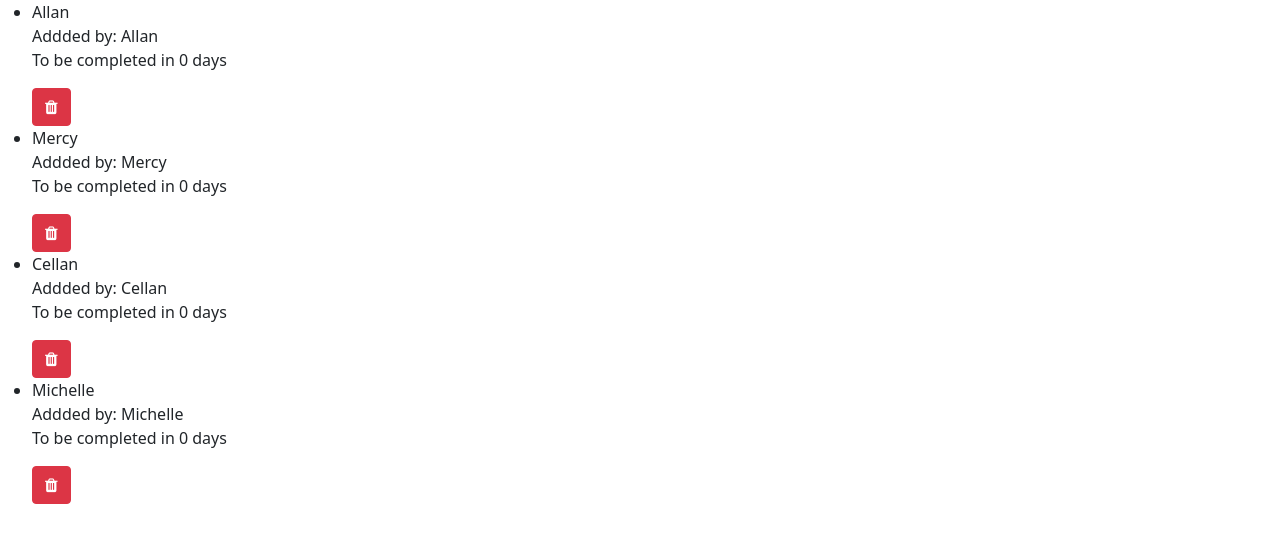
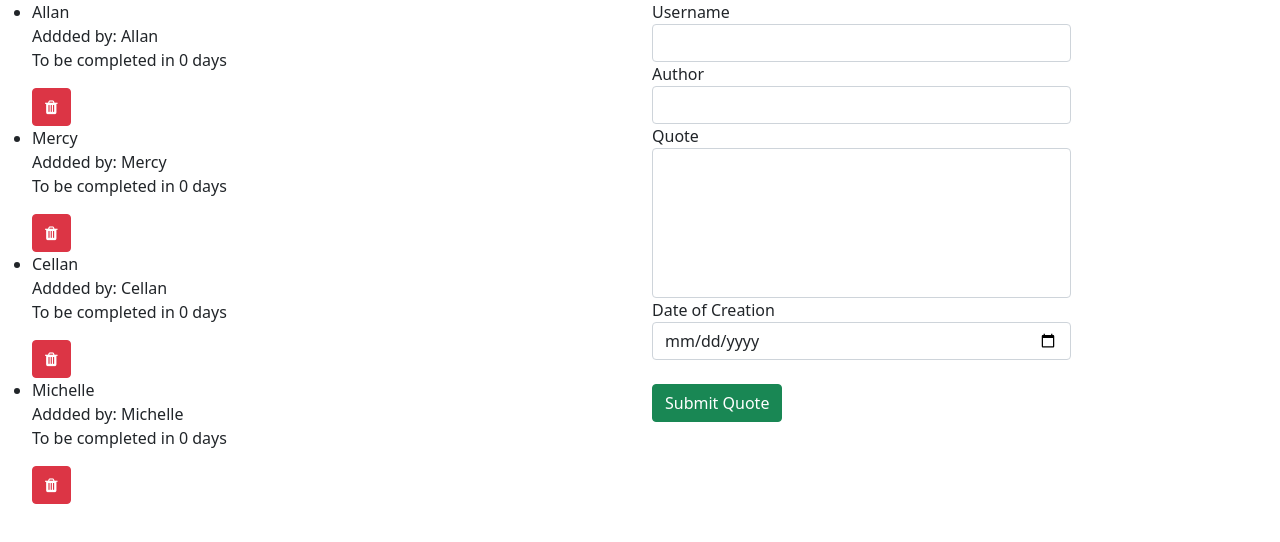
Before and after one commit to allanlimo02/Quote-App, an Angular app: page / in a window 1280 px wide. Shown: the top 542 px of the page. Built offline with nearby package versions, Linux system fonts and the light colour scheme.

Commit message:
Created main form

```diff
--- a/src/app/app.component.html
+++ b/src/app/app.component.html
@@ -1,3 +1,12 @@
 <div>
- <app-quote></app-quote>
+
 </div>
+<div class="row">
+    <div class="col-md-6">
+        <app-quote></app-quote>
+    </div>
+    <div class="col-md-6">
+        <app-main-form></app-main-form>
+    </div>
+
+</div>
--- a/src/app/app.module.ts
+++ b/src/app/app.module.ts
@@ -1,5 +1,7 @@
 import { NgModule } from '@angular/core';
 import { BrowserModule } from '@angular/platform-browser';
+import { FormsModule } from '@angular/forms';
+
 
 import { AppRoutingModule } from './app-routing.module';
 import { AppComponent } from './app.component';
@@ -18,7 +20,8 @@ import { MainFormComponent } from './main-form/main-form.component';
   ],
   imports: [
     BrowserModule,
-    AppRoutingModule
+    AppRoutingModule,
+    FormsModule
   ],
   providers: [],
   bootstrap: [AppComponent]
--- a/src/app/main-form/main-form.component.css
+++ b/src/app/main-form/main-form.component.css
@@ -0,0 +1,3 @@
+#quote{
+    height: 150px;
+}
--- a/src/app/main-form/main-form.component.html
+++ b/src/app/main-form/main-form.component.html
@@ -1 +1,29 @@
-<p>main-form works!</p>
+
+<div class="col-md-2"></div>
+<div class="col-md-8">
+    <form>
+        <!-- Username Input -->
+        <div>
+            <label id="fmlabel" for="authorName">Username</label>
+            <input type="text" class="form-control"  name="user" id="user" name="user" required>
+        </div>
+        <!-- Author input -->
+        <div>
+            <label id="fmlabel" for="authorName">Author</label>
+                <input type="text" class="form-control"  name="author" id="fAuthor" name="author" required>
+        </div>
+        <!-- Quote Input -->
+        <div>
+            <label id="fmlabel" for="quoteBody">Quote</label>
+                <input type="text" class="form-control" name="quote" id="quote"  required>
+        </div>
+        <!-- Date of invention -->
+        <div>
+            <label for="complete" id="fmlabel">Date of  Creation</label>
+            <input class="form-control" type='date' id="complete" required >
+        </div>
+        <br>
+        <button type="submit" class="btn btn-success">Submit Quote</button>
+    </form>
+</div>
+<div class="col-md-2"></div>
```
